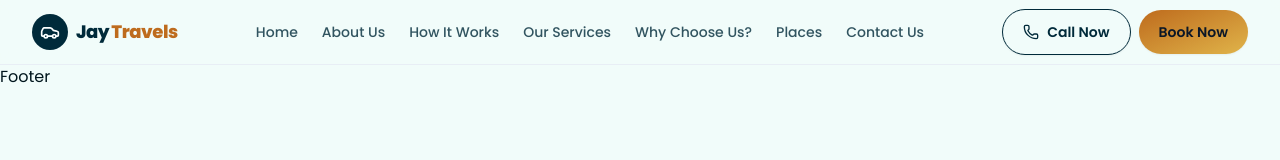
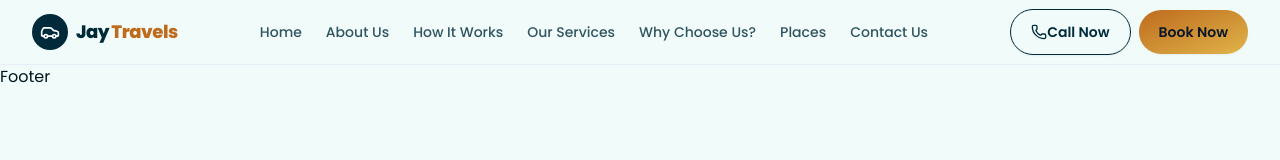
Before and after one commit to dhruviscalelot/jay_travels_website, a React (Vite) app: page / in a window 1280 px wide. Shown: the top 160 px of the page. Built offline with nearby package versions, Linux system fonts and the light colour scheme.

Commit message:
header and index.css file in gap remove

```diff
--- a/src/components/Header.jsx
+++ b/src/components/Header.jsx
@@ -46,7 +46,7 @@ export function Header() {
     <header className="sticky top-0 z-40 bg-background/85 backdrop-blur border-b border-border">
       <div className="wrapper flex h-16 items-center justify-between">
         {/* Brand Logo */}
-        <Link to="/" className="flex min-w-0 items-center gap-2 font-bold text-primary">
+        <Link to="/" className="flex min-w-0 items-center space-x-2 font-bold text-primary">
           <span className="icon_motion inline-flex size-9 items-center justify-center rounded-xl bg-primary text-card">
             <Car className="size-5" />
           </span>
@@ -56,7 +56,7 @@ export function Header() {
         </Link>
 
         {/* Desktop Navigation */}
-        <nav className="hidden lg:flex items-center gap-6 text-14 font-medium text-primary/80 ">
+        <nav className="hidden lg:flex items-center space-x-6 text-14 font-medium text-primary/80">
           {NAV.map((item) =>
             item.type === "route" ? (
               <Link key={item.label} to={item.to} className="hover:text-brand anim">
@@ -75,7 +75,7 @@ export function Header() {
         </nav>
 
         {/* Desktop CTA Action Buttons */}
-        <div className="hidden lg:flex items-center gap-2">
+        <div className="hidden lg:flex items-center space-x-2">
           <a href="tel:+917487879679" className="btn_outline text-sm">
             <Phone className="size-4" /> Call Now
           </a>
@@ -98,7 +98,7 @@ export function Header() {
       {open && (
         <div className="fixed inset-0 z-50 lg:hidden">
           <div className="absolute inset-0 bg-black/50" onClick={() => setOpen(false)} />
-          <aside className="absolute right-0 top-0 h-full w-80 max-w-full bg-card p-5 flex flex-col gap-6 shadow-elegant">
+          <aside className="absolute right-0 top-0 h-full w-80 max-w-full bg-card p-5 flex flex-col space-y-6 shadow-elegant">
             <div className="flex items-center justify-between">
               <span className="font-bold text-primary text-lg">
                 Jay<span className="text-brand ml-0.5">Travels</span>
@@ -111,7 +111,7 @@ export function Header() {
                 <X className="size-5" />
               </button>
             </div>
-            <nav className="flex flex-col gap-3 text-primary font-medium">
+            <nav className="flex flex-col space-y-3 text-primary font-medium">
               {NAV.map((item) =>
                 item.type === "route" ? (
                   <Link
@@ -133,7 +133,7 @@ export function Header() {
                 )
               )}
             </nav>
-            <div className="mt-auto flex flex-col gap-2">
+            <div className="mt-auto flex flex-col space-y-2">
               <button onClick={() => handleScroll("book")} className="btn_primary">
                 Book Now
               </button>
--- a/src/index.css
+++ b/src/index.css
@@ -34,24 +34,19 @@
 
   /* Primary action button */
   .btn_primary {
-    @apply inline-flex items-center justify-center gap-2 rounded-full bg-brand px-5
-    py-3 font-semibold text-primary-foreground shadow-sm transition-all duration-300
-     hover:shadow-md active:scale-95 disabled:opacity-50 disabled:pointer-events-none
-      bg-gradient-to-br from-primary-brand to-[#E0B44A];
+    @apply inline-flex items-center justify-center space-x-2 rounded-full bg-brand px-5 py-3 font-semibold text-primary-foreground shadow-sm transition-all duration-300 hover:shadow-md active:scale-95 disabled:opacity-50 disabled:pointer-events-none bg-gradient-to-br from-primary-brand to-[#E0B44A];
   }
 
   /* Outline action button */
   .btn_outline {
-    @apply inline-flex items-center justify-center gap-2 rounded-full border border-primary bg-background px-5 py-3 font-semibold text-primary shadow-sm transition-all duration-300 hover:bg-primary hover:text-background active:scale-95 disabled:opacity-50 disabled:pointer-events-none;
+    @apply inline-flex items-center justify-center space-x-2 rounded-full border border-primary bg-background px-5 py-3 font-semibold text-primary shadow-sm transition-all duration-300 hover:bg-primary hover:text-background active:scale-95 disabled:opacity-50 disabled:pointer-events-none;
   }
 
   /* Standard form input wrapper */
   .form_control {
-    @apply flex items-center gap-3 rounded-xl border border-border bg-card px-4 py-3 text-14 transition-all duration-200 focus-within:border-brand focus-within:ring-2 focus-within:ring-brand/20;
+    @apply flex items-center space-x-3 rounded-xl border border-border bg-card px-4 py-3 text-14 transition-all duration-200 focus-within:border-brand focus-within:ring-2 focus-within:ring-brand/20;
   }
 }
-
-
 
 /* header */
 @utility icon_motion {
@@ -62,20 +57,6 @@
     transform: translateY(-2px) rotate(-4deg) scale(1.06);
   }
 }
-
-
-
-
-
-
-
-
-
-
-
-
-
-
 
 /* PrimeReact Calendar clean UI */
 .p-calendar {
```
